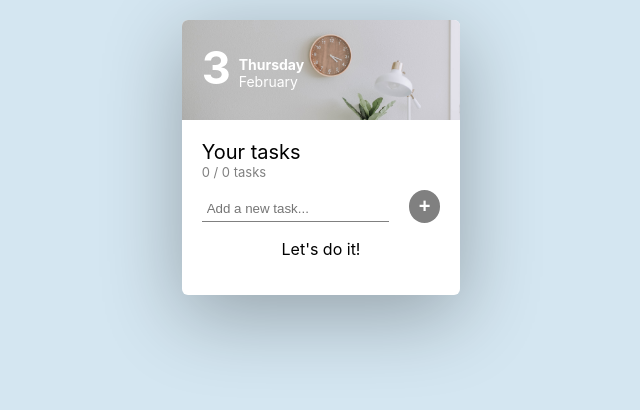
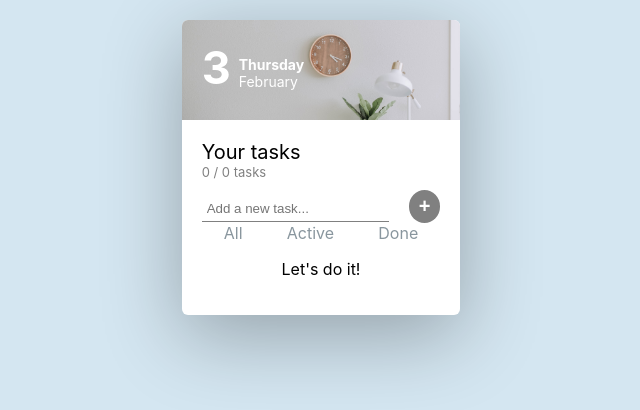
Before and after one commit to Vailery/Todo, a React (Create React App) app in the folder todo/: page / in a window 1280 px wide. Shown: the top 410 px of the page, without its empty margins (319-959 px from the left). Built offline with nearby package versions, Linux system fonts and the light colour scheme.

Commit message:
feat: filter types of todos

```diff
--- a/todo/src/App.js
+++ b/todo/src/App.js
@@ -1,13 +1,16 @@
 import "./App.css";
 import { TodoList } from "./components/TodoList/TodoList";
 import { Provider } from "react-redux";
+import { BrowserRouter as Router } from "react-router-dom";
 import store from "./redux/store";
 
 function App() {
   return (
     <div className="App">
       <Provider store={store}>
-        <TodoList />
+        <Router>
+          <TodoList />
+        </Router>
       </Provider>
     </div>
   );
--- a/todo/src/components/TodoList/TodoList.module.css
+++ b/todo/src/components/TodoList/TodoList.module.css
@@ -67,3 +67,17 @@
   font-size: 20px;
   color: black;
 }
+
+.todosChoise {
+  display: flex;
+  justify-content: space-around;
+}
+
+.todosChoise a {
+  text-decoration: none;
+  color: #89969e;
+}
+
+.todosChoise a:hover {
+  color: #4d5458;
+}
--- a/todo/src/components/TodoList/TodoList.tsx
+++ b/todo/src/components/TodoList/TodoList.tsx
@@ -1,10 +1,14 @@
 import { useDispatch, useSelector } from "react-redux";
+import { Link } from "react-router-dom";
 import {
   addTodo,
   completeTodo,
   deleteTodo,
+  showActive,
+  showAll,
+  showDone,
 } from "../../redux/actions/todosActions";
-import { ITodosState } from "../../redux/reducers/todosReducer";
+import { TODOS_VISIBILITY } from "../../redux/constants";
 import { IState } from "../../redux/store";
 import { Form } from "../Form/Form";
 import { TodoItem } from "../TodoItem/TodoItem";
@@ -13,7 +17,14 @@ import styles from "./TodoList.module.css";
 export const TodoList = () => {
   const date = new Date();
   const todos = useSelector((state: IState) => state.todosReducer.todos);
+  const todosVisibility = useSelector((state: IState) => state.todosVisibility);
   const dispatch = useDispatch();
+
+  const routes = [
+    { to: "/", text: "All", action: showAll },
+    { to: "/active", text: "Active", action: showActive },
+    { to: "/done", text: "Done", action: showDone },
+  ];
 
   const onClickDelete = (id: string) => {
     dispatch(deleteTodo(id));
@@ -27,12 +38,25 @@ export const TodoList = () => {
     return text !== "" ? dispatch(addTodo(text)) : null;
   };
 
+  const filterTodos = (todos: any, todosVisibility: string) => {
+    switch (todosVisibility) {
+      case TODOS_VISIBILITY.SHOW_DONE:
+        return todos.filter((item: { completed: boolean }) => item.completed);
+      case TODOS_VISIBILITY.SHOW_ACTIVE:
+        return todos.filter((item: { completed: boolean }) => !item.completed);
+      default:
+        return todos;
+    }
+  };
+
   const completedCount = todos.reduce((prev, curr) => {
     if (curr.completed) {
       return prev + 1;
     }
     return prev;
   }, 0);
+
+  const filteredTodos = filterTodos(todos, todosVisibility);
 
   return (
     <div className={styles.main}>
@@ -54,7 +78,16 @@ export const TodoList = () => {
         </div>
 
         <Form addNewTodo={addNewTodo} />
-        {todos.map((item) => {
+
+        <div className={styles.todosChoise}>
+          {routes.map(({ to, text, action }) => (
+            <Link key={text} to={to} onClick={() => dispatch(action())}>
+              {text}
+            </Link>
+          ))}
+        </div>
+
+        {filteredTodos.map((item: any) => {
           return (
             <TodoItem
               key={item.id}
@@ -67,6 +100,7 @@ export const TodoList = () => {
           );
         })}
         {todos.length === 0 ? <p>Let's do it!</p> : null}
+        {console.log(filterTodos(todos, "SHOW_DONE"))}
       </div>
     </div>
   );
--- a/todo/src/redux/actions/todosActions.tsx
+++ b/todo/src/redux/actions/todosActions.tsx
@@ -1,4 +1,4 @@
-import { ACTIONS } from "../constants";
+import { ACTIONS, TODOS_VISIBILITY } from "../constants";
 
 export const addTodo = (text: string) => {
   return {
@@ -20,3 +20,21 @@ export const completeTodo = (id: string) => {
     id: id,
   };
 };
+
+export const showAll = () => {
+  return {
+    type: TODOS_VISIBILITY.SHOW_ALL,
+  };
+};
+
+export const showActive = () => {
+  return {
+    type: TODOS_VISIBILITY.SHOW_ACTIVE,
+  };
+};
+
+export const showDone = () => {
+  return {
+    type: TODOS_VISIBILITY.SHOW_DONE,
+  };
+};
--- a/todo/src/redux/constants.tsx
+++ b/todo/src/redux/constants.tsx
@@ -3,3 +3,9 @@ export const ACTIONS = {
   DELETE_TODO: "DELETE_TODO",
   COMPLETE_TODO: "COMPLETE_TODO",
 };
+
+export const TODOS_VISIBILITY = {
+  SHOW_ALL: "SHOW_ALL",
+  SHOW_ACTIVE: "SHOW_ACTIVE",
+  SHOW_DONE: "SHOW_DONE",
+};
--- a/todo/src/redux/reducers/todosReducer.tsx
+++ b/todo/src/redux/reducers/todosReducer.tsx
@@ -1,4 +1,4 @@
-import { ACTIONS } from "../constants";
+import { ACTIONS, TODOS_VISIBILITY } from "../constants";
 
 export interface ITodoItem {
   id: string;
@@ -57,3 +57,19 @@ export const todosReducer = (state = defaultState, action: any) => {
       return state;
   }
 };
+
+export const todosVisibility = (
+  state = TODOS_VISIBILITY.SHOW_ALL,
+  action: any
+) => {
+  switch (action.type) {
+    case TODOS_VISIBILITY.SHOW_ALL:
+      return TODOS_VISIBILITY.SHOW_ALL;
+    case TODOS_VISIBILITY.SHOW_ACTIVE:
+      return TODOS_VISIBILITY.SHOW_ACTIVE;
+    case TODOS_VISIBILITY.SHOW_DONE:
+      return TODOS_VISIBILITY.SHOW_DONE;
+    default:
+      return state;
+  }
+};
--- a/todo/src/redux/store.tsx
+++ b/todo/src/redux/store.tsx
@@ -3,11 +3,14 @@ import {
   todosReducer,
   defaultState,
   ITodosState,
+  todosVisibility,
 } from "./reducers/todosReducer";
 import { counterReducer } from "./reducers/counterReducer";
+import { composeWithDevTools } from "redux-devtools-extension";
 
 export interface IState {
   todosReducer: ITodosState;
+  todosVisibility: string;
   counterReducer: any;
 }
 
@@ -32,8 +35,9 @@ function loadFromLocalStorage() {
 }
 
 const store = createStore(
-  combineReducers({ todosReducer, counterReducer }),
-  loadFromLocalStorage()
+  combineReducers({ todosReducer, todosVisibility, counterReducer }),
+  loadFromLocalStorage(),
+  composeWithDevTools()
 );
 
 store.subscribe(() => saveToLocalStorage(store.getState()));
```
